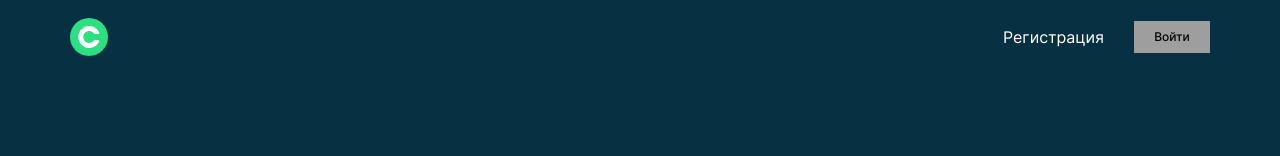
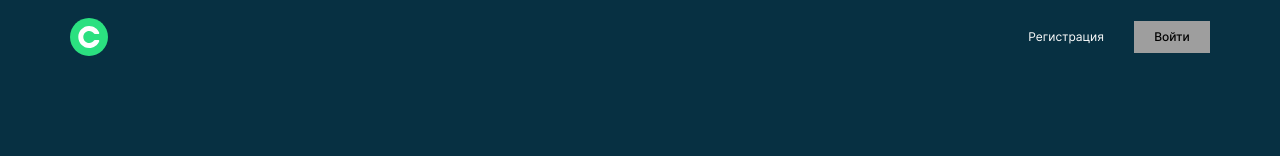
Before and after one commit to void4d/movies-explorer-frontend, a React (Create React App) app: page / in a window 1280 px wide. Shown: the top 156 px of the page. Built offline with nearby package versions, Linux system fonts and the light colour scheme; grey boxes are pictures that could not be loaded.

Commit message:
fix: Исправить размер шрифта слова регистрация

```diff
--- a/src/components/Header/Header.css
+++ b/src/components/Header/Header.css
@@ -72,6 +72,8 @@
 .header__register-button {
   margin-right: 30px;
   cursor: pointer;
+  font-size: 12px;
+  line-height: 16px;
 }
 
 .header__login-button {
```
